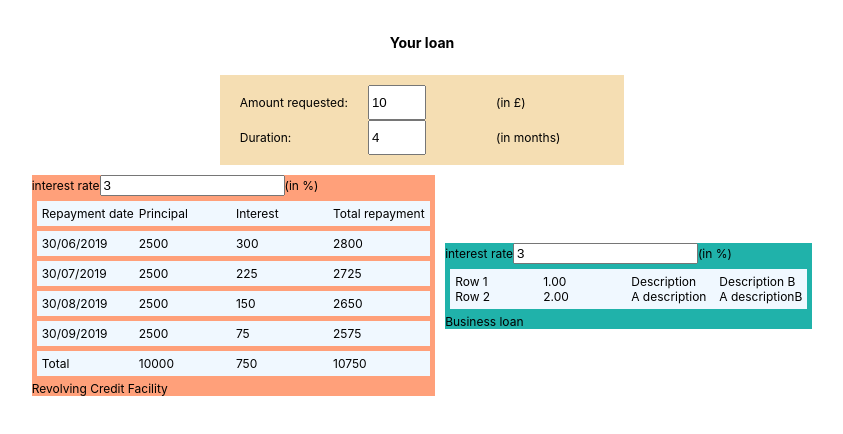
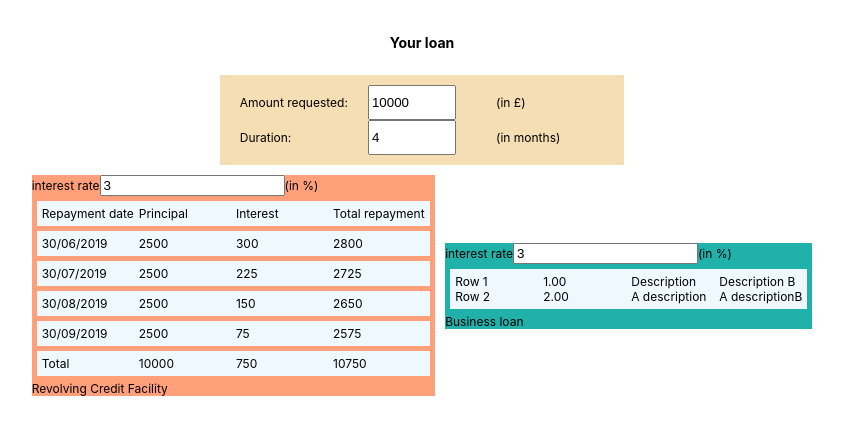
Before and after one commit to MarceloBarrera/loans-calculator, a React (Create React App) app: page / in a window 1280 px wide. Shown: the top 434 px of the page, without its empty margins (218-1061 px from the left). Built offline with nearby package versions, Linux system fonts and the light colour scheme.

Commit message:
loans - adding amount and duration to the state parent component

```diff
--- a/src/components/loans/Loans.css
+++ b/src/components/loans/Loans.css
@@ -17,7 +17,7 @@
 }
 
 .loan-request input {
-  width: 50px;
+  width: 80px;
   margin-left: 10px;
 }
 .loan-request label {
--- a/src/components/loans/Loans.tsx
+++ b/src/components/loans/Loans.tsx
@@ -1,26 +1,55 @@
+import { useState } from "react";
 import BusinessLoans from "./businessLoan/BusinessLoan";
+import RevolvingCreditFacility from "./revolvingCreditFacility/RevolvingCreditFacility";
 import "./Loans.css";
-import RevolvingCreditFacility from "./revolvingCreditFacility/RevolvingCreditFacility";
-const Loans = () => (
+
+const Loans = () => {
+  const [amount, setAmount] = useState<number>(10000);
+  const [duration, setDuration] = useState<number>(4);
+
+  const handleAmount = (event: any) => {
+    setAmount(parseInt(event.target.value));
+  };
+
+  const handleDuration = (event: any) => {
+    setDuration(parseInt(event.target.value));
+  };
+
+  return (
     <>
       <div className="container-loan">
         <h3>Your loan</h3>
+
         <div className="loan-request">
           <label htmlFor="amountRequested">Amount requested:</label>
-        <input type="number" id="amountRequested" defaultValue="10"></input>
+          <input
+            type="number"
+            id="amountRequested"
+            value={amount}
+            onChange={handleAmount}
+          ></input>
           <span>(in £)</span>
 
           <label htmlFor="durationRequested">Duration:</label>
-        <input type="number" id="durationRequested" defaultValue="4"></input>
+          <input
+            type="number"
+            id="durationRequested"
+            value={duration}
+            onChange={handleDuration}
+          ></input>
           <span>(in months)</span>
         </div>
 
         <div className="loan-calculations">
-        <RevolvingCreditFacility amountRequested={10000} duration={4} />
+          <RevolvingCreditFacility
+            amountRequested={amount}
+            duration={duration}
+          />
           <BusinessLoans amountRequested={10000} duration={4} />
         </div>
       </div>
     </>
   );
+};
 
 export default Loans;
--- a/src/components/loans/revolvingCreditFacility/RevolvingCreditFacility.tsx
+++ b/src/components/loans/revolvingCreditFacility/RevolvingCreditFacility.tsx
@@ -11,9 +11,9 @@ const RevolvingCreditFacility = ({
   duration: number;
   interestRate?: number;
 }) => {
-  const [interest, setInterest] = useState(interestRate);
+  const [interest, setInterest] = useState<number>(interestRate);
   const handleChange = (event: any) => {
-    setInterest(event.target.value);
+    setInterest(parseInt(event.target.value));
   };
 
   const calculations = calculateRepayments(amountRequested, duration, interest);
--- a/src/components/loans/revolvingCreditFacility/revolving-credit-facility-utils.ts
+++ b/src/components/loans/revolvingCreditFacility/revolving-credit-facility-utils.ts
@@ -8,6 +8,7 @@ export const calculateRepayments = (
 ) => {
   let repayments = [];
 
+  // todo: use today's date
   let startingDate = new Date(2019, 5, 30);
 
   const principalAmount = amountRequested / duration;
@@ -24,17 +25,19 @@ export const calculateRepayments = (
         }),
         "dd/MM/yyyy"
       ),
-      principalAmount,
-      interest: currentInterest,
-      totalRepayment: principalAmount + currentInterest,
+      principalAmount: parseFloat(principalAmount.toFixed(2)),
+      interest: parseFloat(currentInterest.toFixed(2)),
+      totalRepayment: parseFloat(
+        (principalAmount + currentInterest).toFixed(2)
+      ),
     });
   }
 
   return {
     totals: {
       principal: amountRequested,
-      interest: totalInterest,
-      totalRepayment: amountRequested + totalInterest,
+      interest: parseFloat(totalInterest.toFixed(2)),
+      totalRepayment: parseFloat((amountRequested + totalInterest).toFixed(2)),
     },
     repayments,
   };
```
Lines whose indentation alone changed are shown as unchanged.
